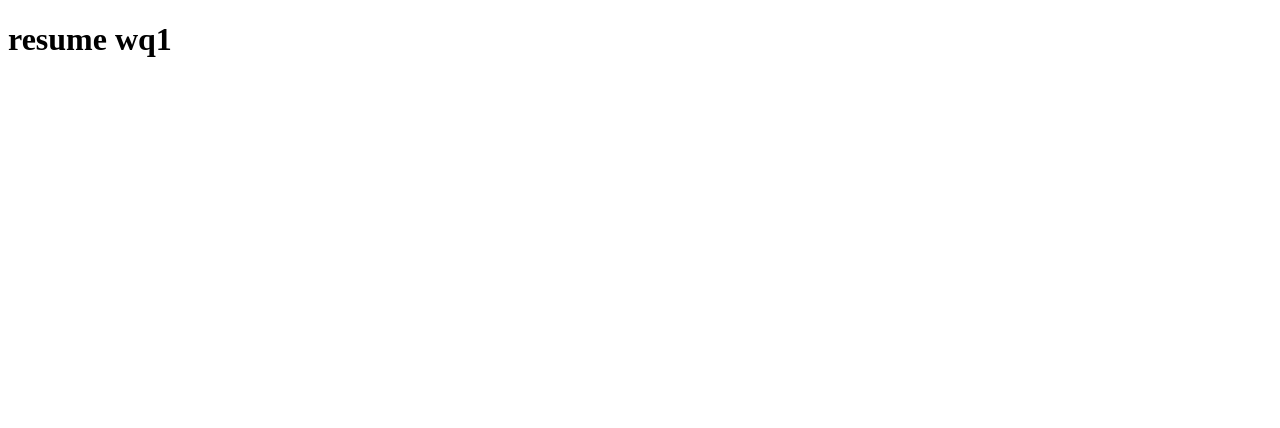
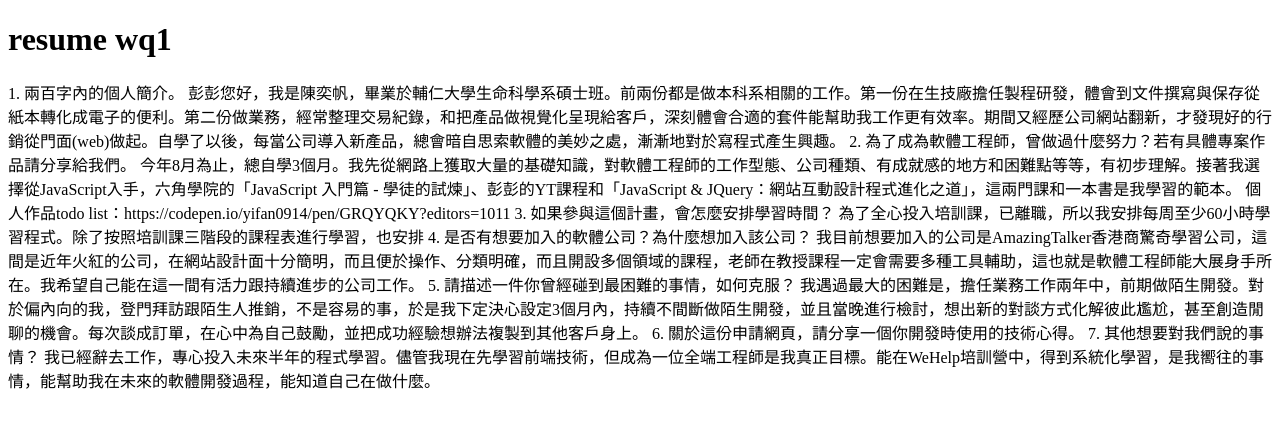
Before and after one commit to YFCKevin/WeHelp---, a plain HTML site: page index.html in a window 1280 px wide. Drawn offline with Linux system fonts and the light colour scheme.

Commit message:
Update index.html

```diff
--- a/index.html
+++ b/index.html
@@ -8,6 +8,34 @@
 </head>
 <body>
    <h1>resume wq1</h1>
+    1.	兩百字內的個人簡介。
+
+彭彭您好，我是陳奕帆，畢業於輔仁大學生命科學系碩士班。前兩份都是做本科系相關的工作。第一份在生技廠擔任製程研發，體會到文件撰寫與保存從紙本轉化成電子的便利。第二份做業務，經常整理交易紀錄，和把產品做視覺化呈現給客戶，深刻體會合適的套件能幫助我工作更有效率。期間又經歷公司網站翻新，才發現好的行銷從門面(web)做起。自學了以後，每當公司導入新產品，總會暗自思索軟體的美妙之處，漸漸地對於寫程式產生興趣。
+
+
+2.	為了成為軟體工程師，曾做過什麼努力？若有具體專案作品請分享給我們。
+
+今年8月為止，總自學3個月。我先從網路上獲取大量的基礎知識，對軟體工程師的工作型態、公司種類、有成就感的地方和困難點等等，有初步理解。接著我選擇從JavaScript入手，六角學院的「JavaScript 入門篇 - 學徒的試煉」、彭彭的YT課程和「JavaScript & JQuery：網站互動設計程式進化之道」，這兩門課和一本書是我學習的範本。
+個人作品todo list：https://codepen.io/yifan0914/pen/GRQYQKY?editors=1011
+
+
+3.	如果參與這個計畫，會怎麼安排學習時間？
+
+為了全心投入培訓課，已離職，所以我安排每周至少60小時學習程式。除了按照培訓課三階段的課程表進行學習，也安排
+
+4.	是否有想要加入的軟體公司？為什麼想加入該公司？
+
+我目前想要加入的公司是AmazingTalker香港商驚奇學習公司，這間是近年火紅的公司，在網站設計面十分簡明，而且便於操作、分類明確，而且開設多個領域的課程，老師在教授課程一定會需要多種工具輔助，這也就是軟體工程師能大展身手所在。我希望自己能在這一間有活力跟持續進步的公司工作。
+
+5.	請描述一件你曾經碰到最困難的事情，如何克服？
+
+我遇過最大的困難是，擔任業務工作兩年中，前期做陌生開發。對於偏內向的我，登門拜訪跟陌生人推銷，不是容易的事，於是我下定決心設定3個月內，持續不間斷做陌生開發，並且當晚進行檢討，想出新的對談方式化解彼此尷尬，甚至創造閒聊的機會。每次談成訂單，在心中為自己鼓勵，並把成功經驗想辦法複製到其他客戶身上。
+
+6.	關於這份申請網頁，請分享一個你開發時使用的技術心得。
+
+7.	其他想要對我們說的事情？
+我已經辭去工作，專心投入未來半年的程式學習。儘管我現在先學習前端技術，但成為一位全端工程師是我真正目標。能在WeHelp培訓營中，得到系統化學習，是我嚮往的事情，能幫助我在未來的軟體開發過程，能知道自己在做什麼。
+
 </body>
 
 </html>
```
